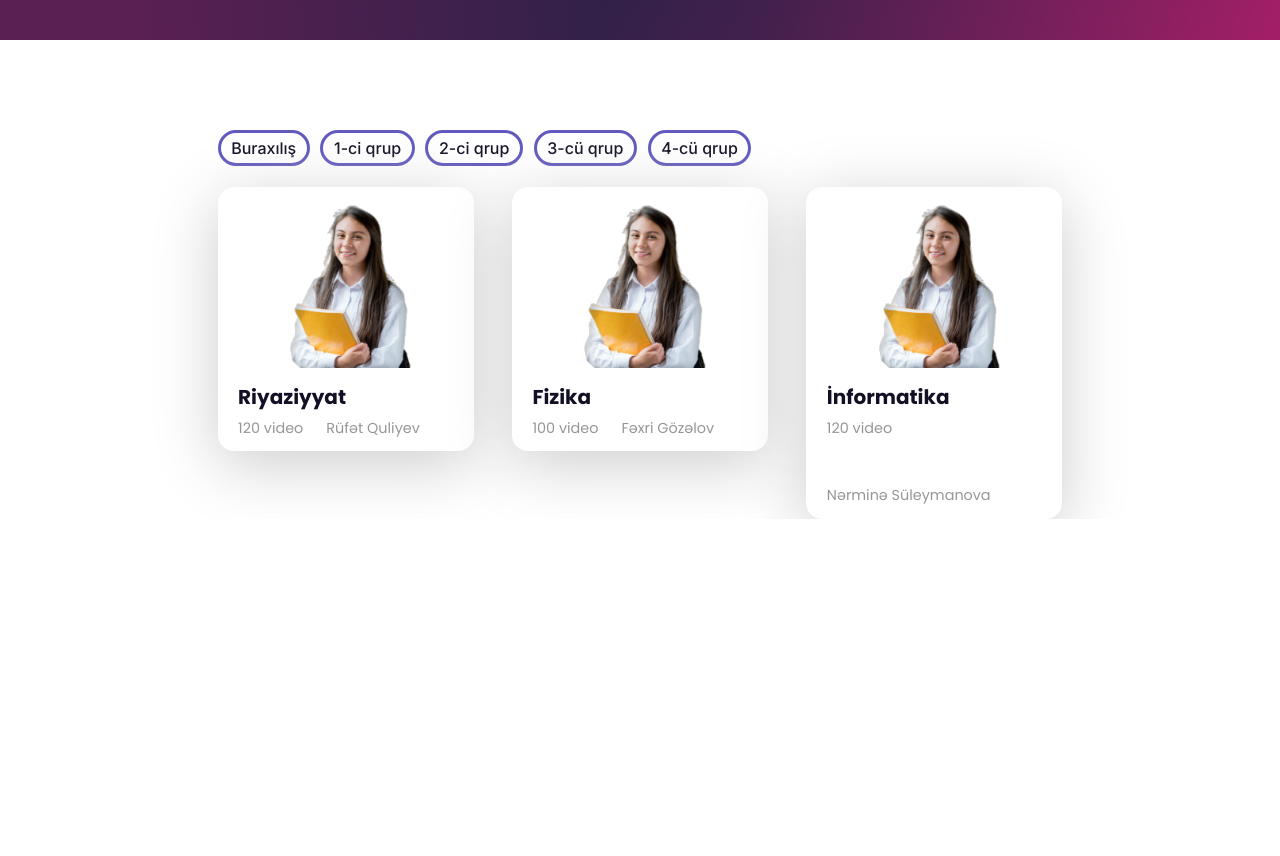
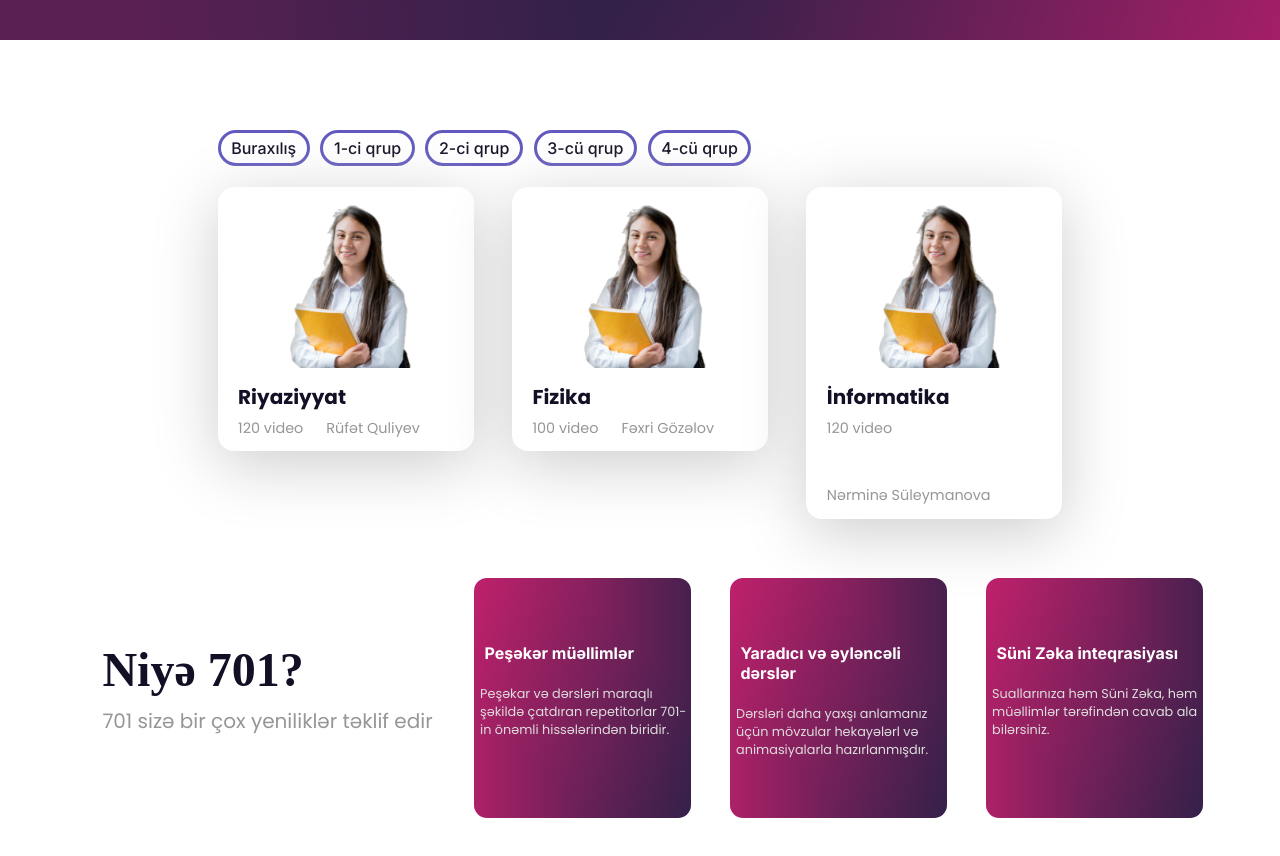
Before and after one commit to narminasuleymanova/701dev, a plain HTML site: page index.html in a window 1280 px wide. Shown: the part 760-1616 px from the top of the page. Before the commit the page ends 1279 px from the top, so only its background shows below. Drawn offline with Linux system fonts and the light colour scheme.

Commit message:
added new page

```diff
--- a/index.css
+++ b/index.css
@@ -1,5 +1,7 @@
 @import url('https://fonts.googleapis.com/css2?family=Poppins:ital,wght@0,100;0,200;0,300;0,400;0,500;0,600;0,700;0,800;0,900;1,100;1,200;1,300;1,400;1,500;1,600;1,700;1,800;1,900&display=swap');
 @import url('https://fonts.googleapis.com/css2?family=Inter:wght@100;200;300;400;500;600;700;800;900&family=Poppins:ital,wght@0,100;0,200;0,300;0,400;0,500;0,600;0,700;0,800;0,900;1,100;1,200;1,300;1,400;1,500;1,600;1,700;1,800;1,900&display=swap');
+@import url('https://fonts.googleapis.com/css2?family=Inter:wght@700&family=Roboto+Condensed:wght@300&family=Space+Mono&display=swap');
+
 
 * {
     margin: 0;
@@ -199,3 +201,86 @@ div.lessonChoice {
     font-size: 90%;
     font-weight: 400;
 }
+
+/*        */
+
+div.third_page {
+    height: 100vh;
+    width: 100%;
+    background-color: #FFFFFF;
+    }
+
+#why_us {
+    float:left;
+    position: absolute;
+    margin-top: 40%;
+    margin-left: 8%;
+
+    color: #130F25;
+    font-weight: bolder;
+
+
+    font-size:300%
+}
+
+#what_you_get {
+    float:left;
+    position:absolute;
+    margin-top: 45%;
+    margin-left: 8%;
+
+    font-family: 'Poppins';
+    color: #969696;
+    font-size: 125%;
+}
+
+div#one {
+    position: absolute;
+    float: left;
+    margin-top: 35%;
+    margin-left: 37%;
+    background: linear-gradient(45deg, rgba(36, 33, 69, 0.2) 25.14%,
+     rgba(207, 32, 112, 0.2) 75.15%), linear-gradient(90deg, #CF2070 0.29%, #242145 100.32%);
+    width: 17%;
+    height: 30%;
+    border-radius: 13px;
+}
+
+div#two {
+    position: absolute;
+    float: left;
+    margin-top: 35%;
+    margin-left: 57%;
+    background: linear-gradient(45deg, rgba(36, 33, 69, 0.2) 25.14%,
+     rgba(207, 32, 112, 0.2) 75.15%), linear-gradient(90deg, #CF2070 0.29%, #242145 100.32%);
+    width: 17%;
+    height: 30%;
+    border-radius: 13px;
+}
+
+div#three {
+    position: absolute;
+    float: left;
+    margin-top: 35%;
+    margin-left: 77%;
+    background: linear-gradient(45deg, rgba(36, 33, 69, 0.2) 25.14%,
+     rgba(207, 32, 112, 0.2) 75.15%), linear-gradient(90deg, #CF2070 0.29%, #242145 100.32%);
+    width: 17%;
+    height: 30%;
+    border-radius: 13px;
+}
+.main{
+    color:#FFFFFF;
+    font-family: 'Inter';
+    font-weight: bold;
+    margin-top: 30%;
+    margin-left: 5%;
+}
+
+.detailed {
+    color: #ddd;
+    font-family: 'Poppins';
+    margin-left: 3%;
+    margin-top: 10%;
+    font-size: 80%;
+}
--- a/index.html
+++ b/index.html
@@ -46,8 +46,28 @@
             <p class="lessonName">İnformatika</p>
             <p class="lessonDesc">120 video</p>
             <p class="lessonDesc">Nərminə Süleymanova</p>
-        </div>
+    </div>
     </div>
 </div>
 
+<div class="third_page">
+    <p id="why_us">Niyə 701?</p>
+    <p id="what_you_get">701 sizə bir çox yeniliklər təklif edir</p>
+    <div class="teklif" id="one">
+    <p class="main">Peşəkər müəllimlər</p>
+    <p class="detailed">Peşəkar və dərsləri maraqlı şəkildə çatdıran repetitorlar 701-in önəmli hissələrindən biridir.</p>
+</div>
+
+<div class="teklif" id="two">
+    <p class="main">Yaradıcı və əyləncəli dərslər</p>
+    <p class="detailed">Dərsləri daha yaxşı anlamanız üçün mövzular hekayələrl və animasiyalarla hazırlanmışdır.</p>
+</div>
+
+<div class="teklif" id="three">
+    <p class="main">Süni Zəka inteqrasiyası</p>
+    <p class="detailed">Suallarınıza həm Süni Zəka, həm müəllimlər tərəfindən cavab ala bilərsiniz.</p>
+</div>
+
+</div>
+
 </body>
```
Also changed, not shown: app.css (added), app.html (added).
